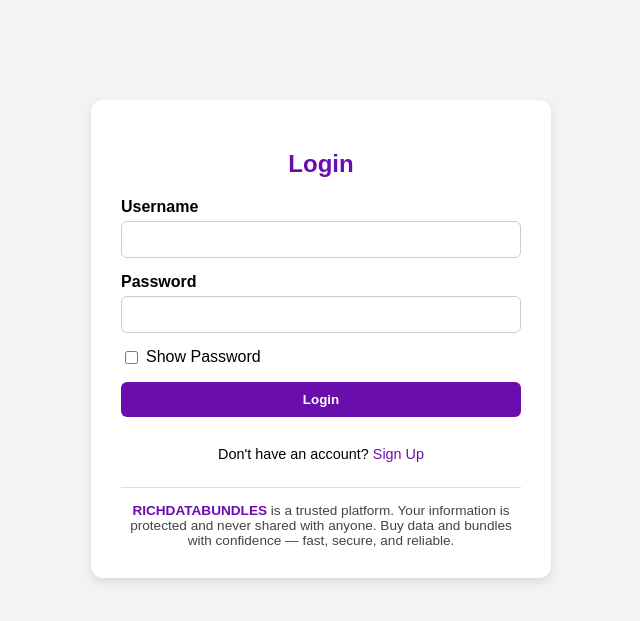
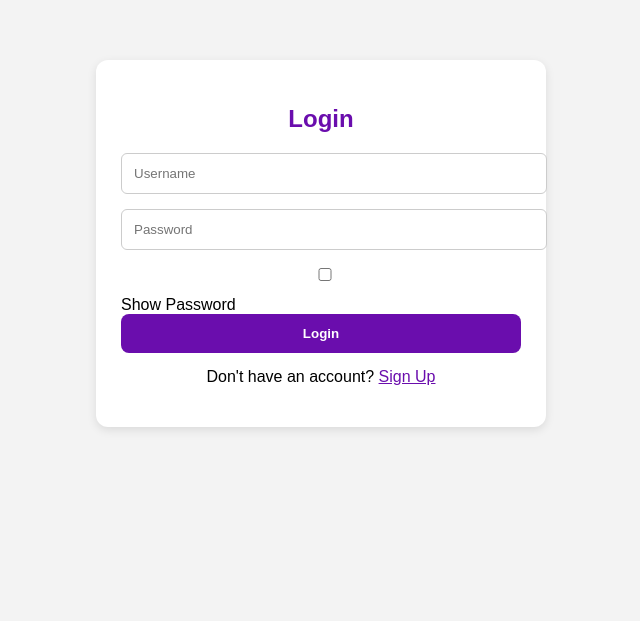
Before and after one commit to Oxbee59/richdatabundle_v3, a Django app: a page that uses core/templates/login.html in a window 1280 px wide. Shown: the top 621 px of the page, without its empty margins (319-959 px from the left). Run offline with Django 5.2, Linux system fonts and the light colour scheme.

Commit message:
Updated UI templates and buy bundle flow

```diff
--- a/core/templates/login.html
+++ b/core/templates/login.html
@@ -1,128 +1,71 @@
 <!DOCTYPE html>
-<html lang="en">
+<html>
 <head>
-    <meta charset="UTF-8">
-    <title>Login - RICHDATABUNDLES</title>
+    <meta name="viewport" content="width=device-width, initial-scale=1">
+    <title>Login - RichData.com</title>
+
     <style>
-        body {
-            font-family: Arial, sans-serif;
-            background-color: #f3f3f3;
-            margin: 0;
-            padding: 0;
-        }
+        body { background:#f3f3f3; margin:0; font-family:Poppins, sans-serif; }
         .container {
             max-width: 400px;
-            margin: 100px auto;
-            background-color: #fff;
-            padding: 30px;
+            width: 90%;
+            margin: 60px auto;
+            background: white;
+            padding: 25px;
             border-radius: 12px;
-            box-shadow: 0 4px 10px rgba(0,0,0,0.1);
+            box-shadow: 0 3px 10px rgba(0,0,0,0.1);
         }
-        h2 {
-            text-align: center;
-            color: #6a0dad; /* violet theme */
+        h2 { text-align:center; color:#6a0dad; }
+        input {
+            width:100%;
+            padding:12px;
+            border-radius:6px;
+            border:1px solid #ccc;
+            margin-bottom:15px;
         }
-        label {
-            display: block;
-            margin-bottom: 5px;
-            font-weight: bold;
-        }
-        input[type="text"], input[type="password"], input[type="submit"] {
-            width: 100%;
-            padding: 10px;
-            margin-bottom: 15px;
-            border-radius: 6px;
-            border: 1px solid #ccc;
-            box-sizing: border-box;
-        }
-        input[type="submit"] {
-            background-color: #6a0dad;
-            color: #fff;
-            font-weight: bold;
-            border: none;
-            cursor: pointer;
-            transition: background 0.3s;
-        }
-        input[type="submit"]:hover {
-            background-color: #520a9e;
-        }
-        .message {
-            color: red;
-            margin-bottom: 10px;
-            text-align: center;
-        }
-        .toggle-pass {
-            display: flex;
-            align-items: center;
-            gap: 5px;
-            margin-bottom: 15px;
-        }
-        .footer-text {
-            text-align: center;
-            font-size: 0.9em;
-        }
-        .footer-text a {
-            color: #6a0dad;
-            text-decoration: none;
-        }
-        .footer-text a:hover {
-            text-decoration: underline;
-        }
-
-        .trust-box {
-            margin-top: 25px;
-            text-align: center;
-            font-size: 0.85em;
-            border-top: 1px solid #ddd;
-            padding-top: 15px;
-            color: #444;
-        }
-        .trust-box strong {
-            color: #6a0dad;
+        .btn {
+            width:100%;
+            padding:12px;
+            background:#6a0dad;
+            color:white;
+            font-weight:bold;
+            border:none;
+            border-radius:8px;
         }
     </style>
 </head>
+
 <body>
 <div class="container">
     <h2>Login</h2>
 
     {% if messages %}
         {% for message in messages %}
-                <div class="message">{{ message }}</div>
+            <div style="color:red; text-align:center; margin-bottom:10px;">{{ message }}</div>
         {% endfor %}
     {% endif %}
 
-        <form method="POST" action="{% url 'login' %}">
+    <form method="POST">
         {% csrf_token %}
-            <label for="username">Username</label>
-            <input type="text" id="username" name="username" required>
+        <input type="text" name="username" placeholder="Username" required>
+        <input type="password" name="password" id="login_pass" placeholder="Password" required>
 
-            <label for="password">Password</label>
-            <input type="password" id="password" name="password" required>
+        <label><input type="checkbox" onclick="toggle()"> Show Password</label>
 
-            <div class="toggle-pass">
-                <input type="checkbox" onclick="togglePassword('password')"> Show Password
-            </div>
-
-            <input type="submit" value="Login">
+        <button class="btn">Login</button>
     </form>
 
-        <p class="footer-text">
-            Don't have an account? <a href="{% url 'signup' %}">Sign Up</a>
+    <p style="text-align:center; margin-top:15px;">
+        Don't have an account? <a href="/signup/" style="color:#6a0dad;">Sign Up</a>
     </p>
-
-        <div class="trust-box">
-            <strong>RICHDATABUNDLES</strong> is a trusted platform.
-            Your information is protected and never shared with anyone.
-            Buy data and bundles with confidence — fast, secure, and reliable.
-        </div>
 </div>
 
 <script>
-        function togglePassword(id) {
-            const x = document.getElementById(id);
-            x.type = x.type === "password" ? "text" : "password";
+function toggle(){
+    let x=document.getElementById("login_pass");
+    x.type = x.type==="password" ? "text" : "password";
 }
 </script>
+
 </body>
 </html>
```
Also changed, not shown: core/templates/buy_bundle.html (+47 -96 lines), core/templates/signup.html (+31 -69 lines). Lines whose indentation alone changed are shown as unchanged.
